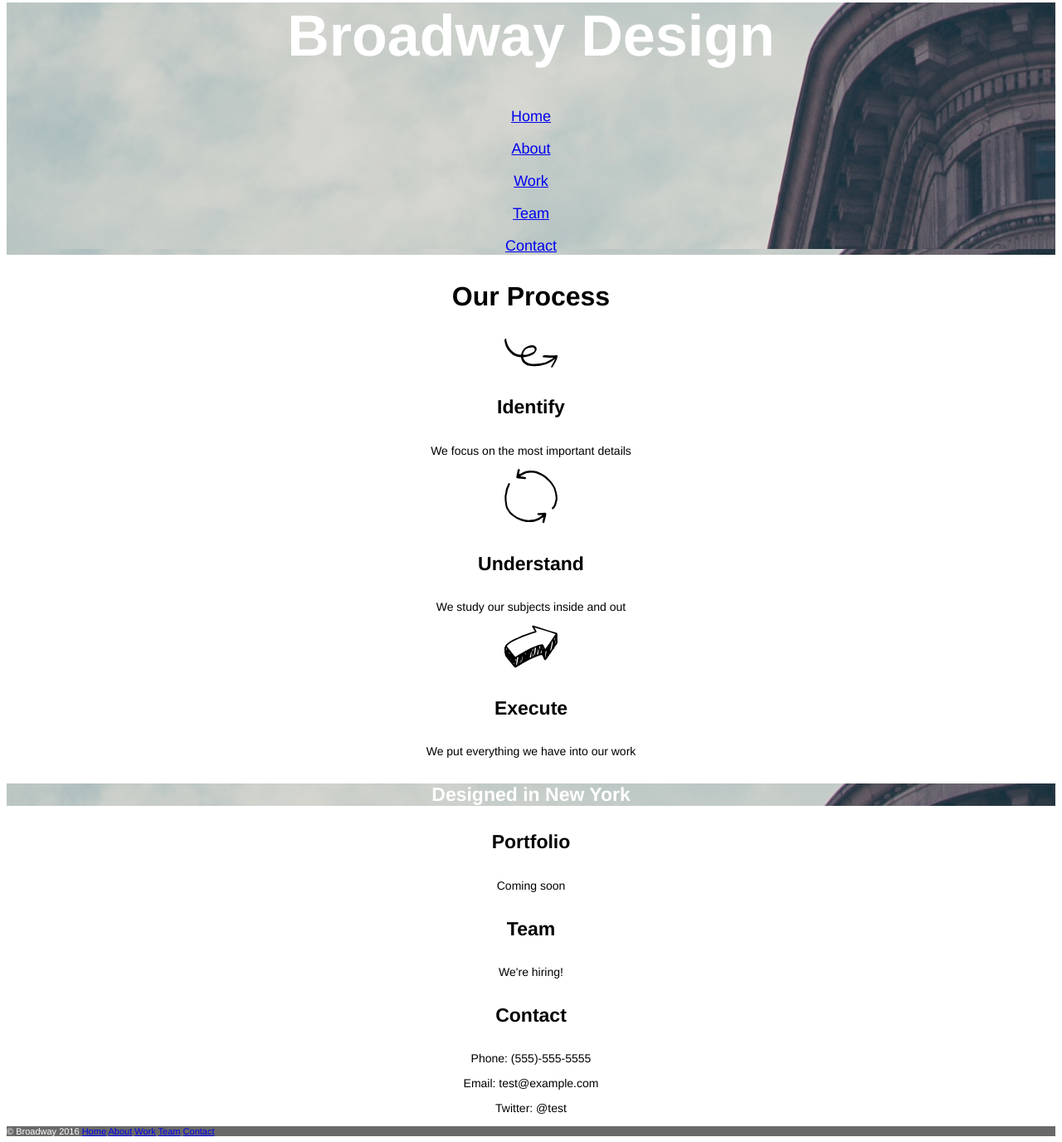
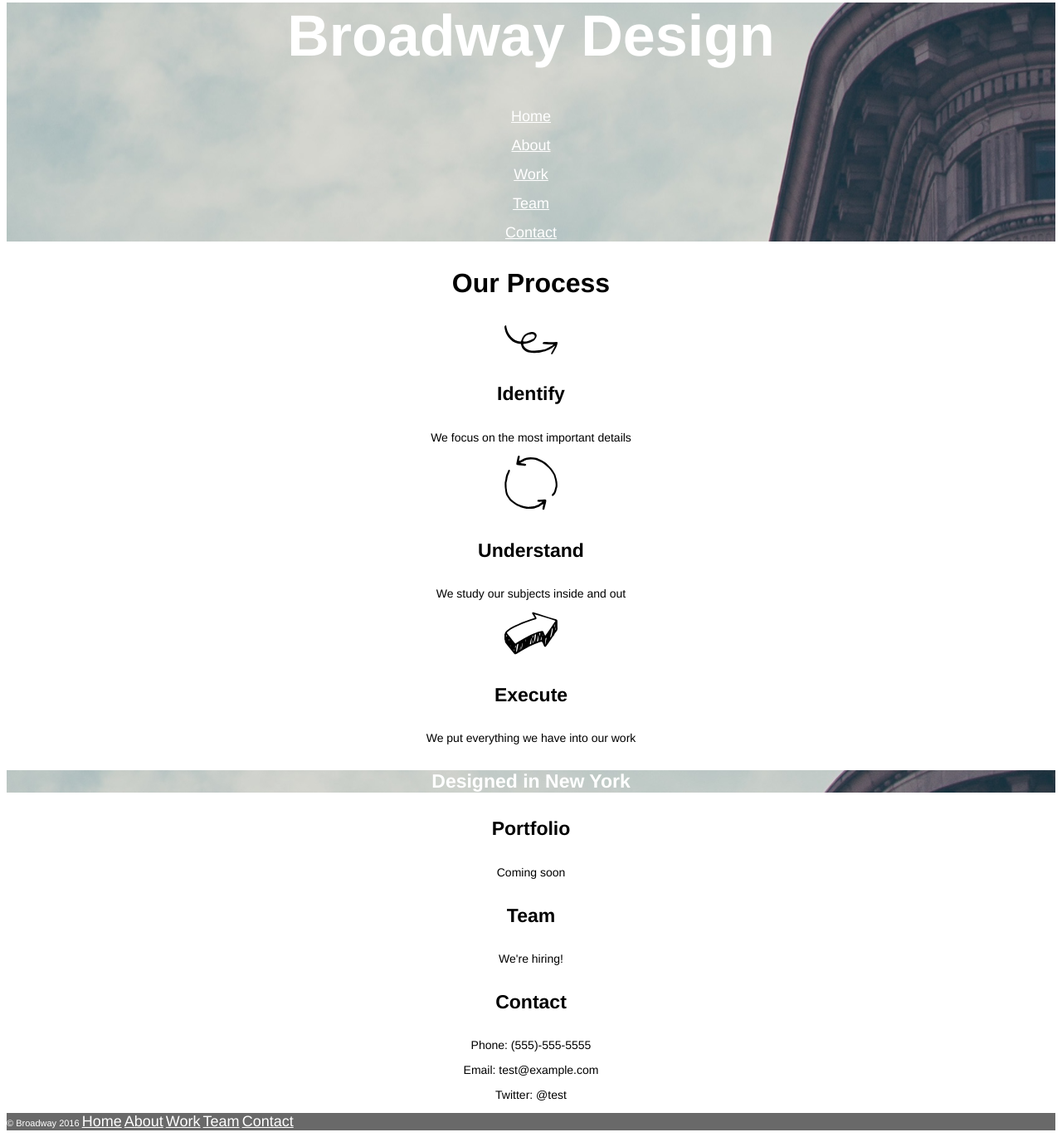
Before and after one commit to GB-NDPH/Broadway, a plain HTML site: page index.html in a window 1280 px wide. Shown: the part 44-1420 px from the top of the page at 83% size. Drawn offline with Linux system fonts and the light colour scheme.

Commit message:
completed page

```diff
--- a/Resources/css/index.css
+++ b/Resources/css/index.css
@@ -6,13 +6,10 @@ body{
 	background-image: url("./../images/the-flatiron-building.png");
 	color: white;
 }
-#links{
-	color: white;
-}
 .header h1{
 	font-size: 70px;
 }
-.header p{
+.links{
 	color: white;
 	font-size: 18px;
 }
--- a/index.html
+++ b/index.html
@@ -9,15 +9,15 @@
 <div class="header">
 <h1>Broadway Design</h1>
 <div class="links">
-<p><a href="https://external-production.codecademy.com/assets/secure/index-e15cd898fa5906b22c02b7fc4cf8e509.html#">
+<p><a class="links" href="https://external-production.codecademy.com/assets/secure/index-e15cd898fa5906b22c02b7fc4cf8e509.html#">
 	Home</a></p>
-<p><a href="https://external-production.codecademy.com/assets/secure/index-e15cd898fa5906b22c02b7fc4cf8e509.html#about">
+<p><a class="links" href="https://external-production.codecademy.com/assets/secure/index-e15cd898fa5906b22c02b7fc4cf8e509.html#about">
 About</a</p>
-<p><a href="https://external-production.codecademy.com/assets/secure/index-e15cd898fa5906b22c02b7fc4cf8e509.html#work">
+<p><a class="links" href="https://external-production.codecademy.com/assets/secure/index-e15cd898fa5906b22c02b7fc4cf8e509.html#work">
 		Work</a></p>
-<p><a href="https://external-production.codecademy.com/assets/secure/index-e15cd898fa5906b22c02b7fc4cf8e509.html#team">
+<p><a class="links" href="https://external-production.codecademy.com/assets/secure/index-e15cd898fa5906b22c02b7fc4cf8e509.html#team">
 			Team</a></p>
-<p><a href="https://external-production.codecademy.com/assets/secure/index-e15cd898fa5906b22c02b7fc4cf8e509.html#contact">
+<p><a class ="links" href="https://external-production.codecademy.com/assets/secure/index-e15cd898fa5906b22c02b7fc4cf8e509.html#contact">
 				Contact</a></p>
 			</div>
 </div>
@@ -46,15 +46,15 @@ About</a</p>
 	<p>Email: test@example.com</p>
 	<p>Twitter: @test</p>
 	<p class="footer">&copy Broadway 2016
-		<a href="https://external-production.codecademy.com/assets/secure/index-e15cd898fa5906b22c02b7fc4cf8e509.html#">
+		<a class="links" href="https://external-production.codecademy.com/assets/secure/index-e15cd898fa5906b22c02b7fc4cf8e509.html#">
 			Home</a>
-		<a href="https://external-production.codecademy.com/assets/secure/index-e15cd898fa5906b22c02b7fc4cf8e509.html#about">
+		<a class="links" href="https://external-production.codecademy.com/assets/secure/index-e15cd898fa5906b22c02b7fc4cf8e509.html#about">
 		About</a>
-		<a href="https://external-production.codecademy.com/assets/secure/index-e15cd898fa5906b22c02b7fc4cf8e509.html#work">
+		<a class="links" href="https://external-production.codecademy.com/assets/secure/index-e15cd898fa5906b22c02b7fc4cf8e509.html#work">
 				Work</a>
-		<a href="https://external-production.codecademy.com/assets/secure/index-e15cd898fa5906b22c02b7fc4cf8e509.html#team">
+		<a class="links" href="https://external-production.codecademy.com/assets/secure/index-e15cd898fa5906b22c02b7fc4cf8e509.html#team">
 							Team</a>
-		<a href="https://external-production.codecademy.com/assets/secure/index-e15cd898fa5906b22c02b7fc4cf8e509.html#contact">
+		<a class="links" href="https://external-production.codecademy.com/assets/secure/index-e15cd898fa5906b22c02b7fc4cf8e509.html#contact">
 											Contact</a></p>
 										</div>
 </body>
```
